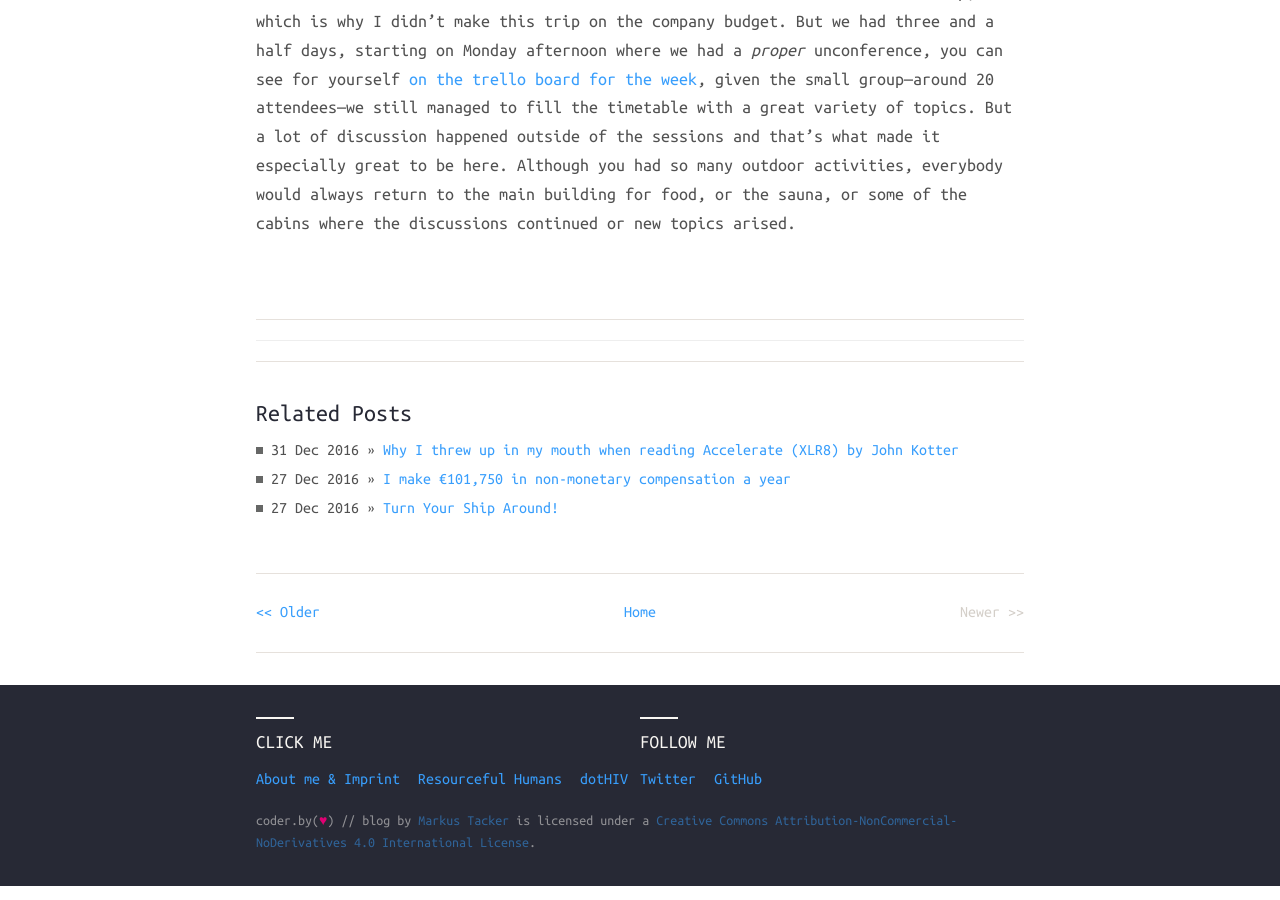
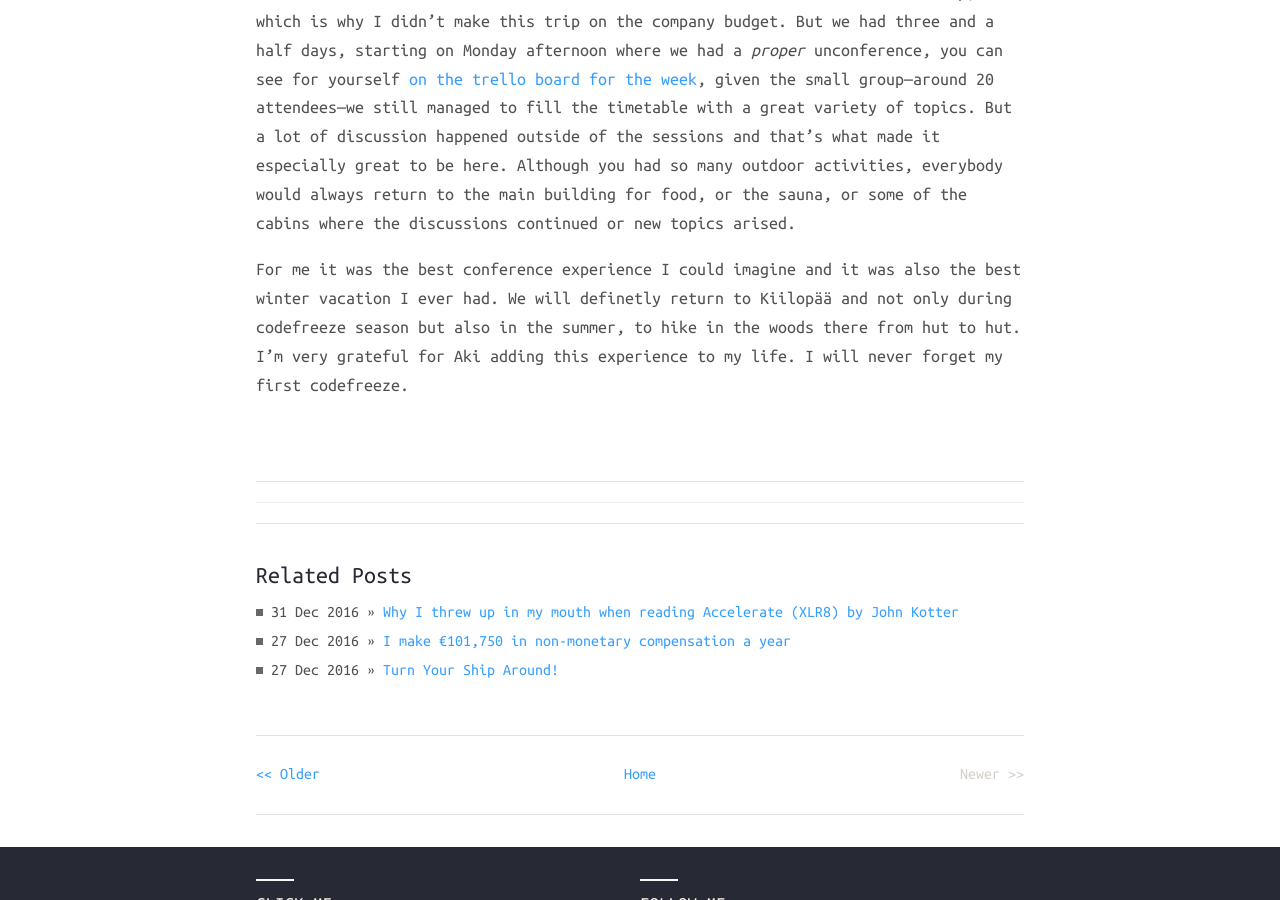
Before and after one commit to coderbyheart/blog, a Jekyll site: the page built from _posts/2017-01-21-codefreeze-brings-the-magic-of-socrates-to-lapland.md, in a window 1280 px wide and 900 px high, scrolled down 2234 px. Built offline with Jekyll 4.4.1, drawn with Linux system fonts in a browser that asks for light colours; nearby versions of some CDN libraries; comment, search, counter and statistics services are not loaded.

Commit message:
Update 2017-01-21-codefreeze-brings-the-magic-of-socrates-to-lapland.md

```diff
--- a/_posts/2017-01-21-codefreeze-brings-the-magic-of-socrates-to-lapland.md
+++ b/_posts/2017-01-21-codefreeze-brings-the-magic-of-socrates-to-lapland.md
@@ -7,6 +7,7 @@
 categories:
 - softwarecraftsmanship
 - conferences
+- codefreeze
 permalink: codefreeze-brings-the-magic-of-socrates-to-lapland
 ---
 
@@ -32,6 +33,8 @@
 
 To be honest, we never planned to make this trip about the conference, it was a great occasion to be there but it was clear that this would be more of a leasure trip, which is why I didn't make this trip on the company budget. But we had three and a half days, starting on Monday afternoon where we had a *proper* unconference, you can see for yourself [on the trello board for the week][timetable], given the small group—around 20 attendees—we still managed to fill the timetable with a great variety of topics. But a lot of discussion happened outside of the sessions and that's what made it especially great to be here. Although you had so many outdoor activities, everybody would always return to the main building for food, or the sauna, or some of the cabins where the discussions continued or new topics arised.
 
+For me it was the best conference experience I could imagine and it was also the best winter vacation I ever had. We will definetly return to Kiilopää and not only during codefreeze season but also in the summer, to hike in the woods there from hut to hut. I'm very grateful for Aki adding this experience to my life. I will never forget my first codefreeze.
+
 [kiilopaa]: http://www.kiilopaa.fi/en/home.html
 [cf]: http://codefreeze.fi
 [socrates]: https://socrates-conference.de/
```
